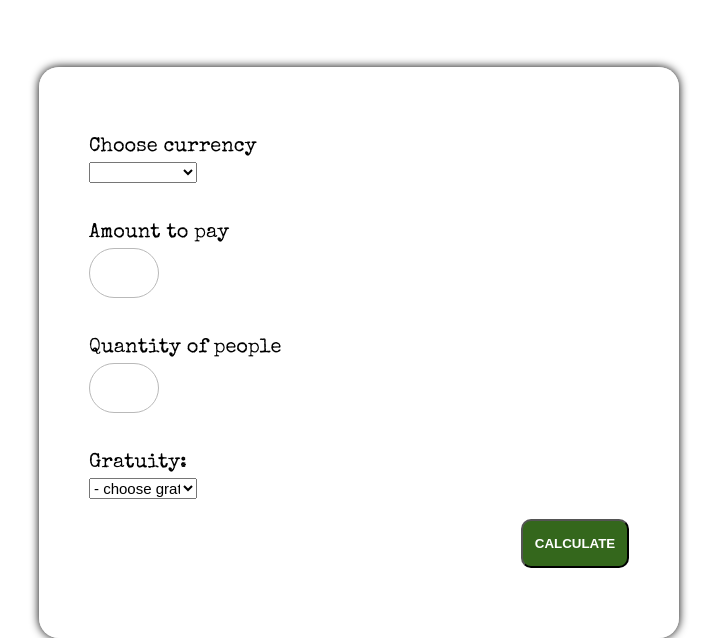
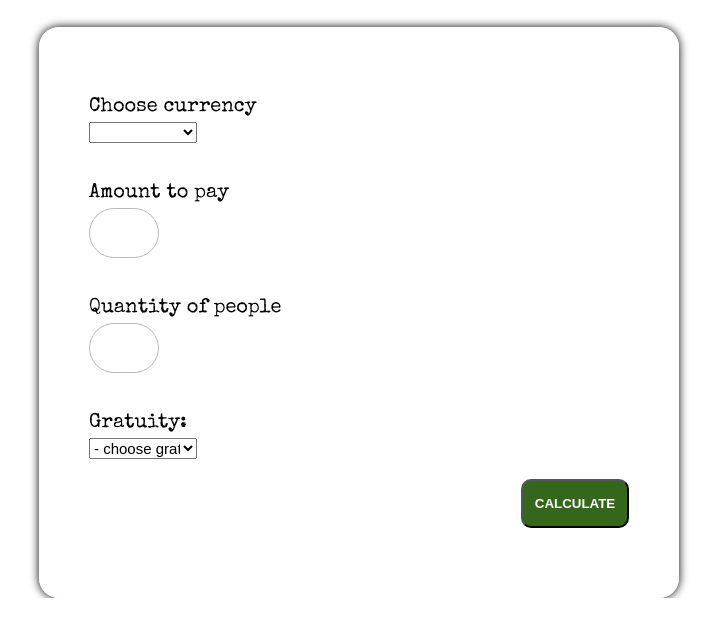
Before and after one commit to kingakurzawa/gratuityCalculator, a plain HTML site: page index.html in a window 1280 px wide. Shown: the part 233-871 px from the top of the page, without its empty margins (281-998 px from the left). After the commit the page ends 831 px from the top, so only its background shows below. Drawn offline with nearby package versions, Linux system fonts and the light colour scheme.

Commit message:
changed margin top for wrapper

```diff
--- a/style.css
+++ b/style.css
@@ -122,7 +122,6 @@ select {
         font-size: 15px;
     }
     .wrapper {
-        margin-top: 100px;
         padding: 30px 50px;
     }
     .calc {
@@ -141,6 +140,5 @@ select {
     }
     .wrapper {
         width: 50%;
-        margin-top: 50px;
     }
 }
```
